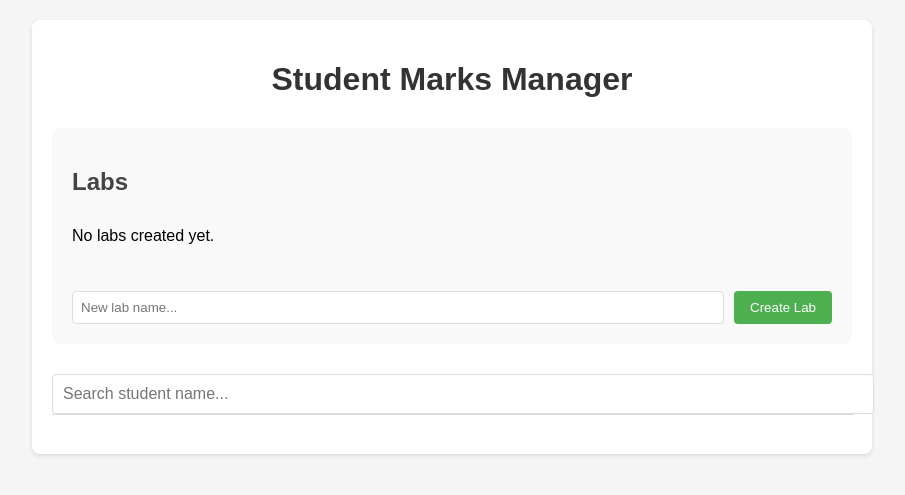
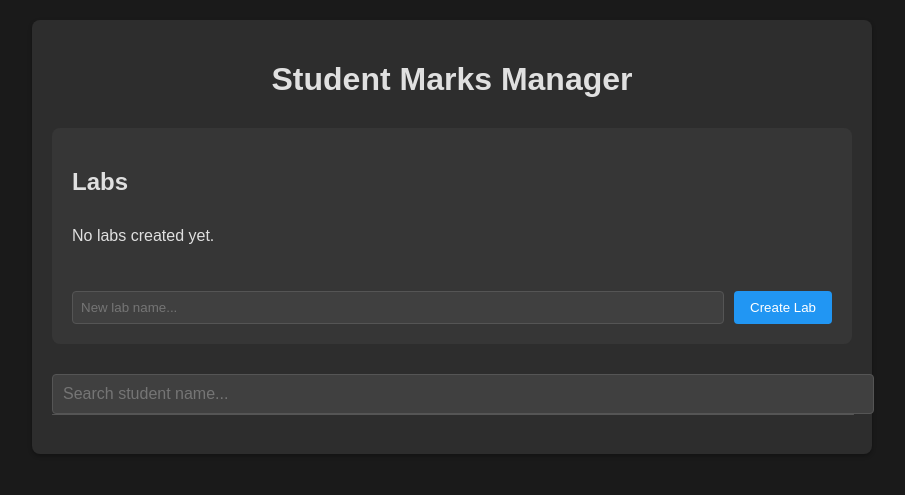
Before and after one commit to MohammadLab/student-marking-manager, a Flask app: page / in a window 1280 px wide. Shown: the top 495 px of the page, without its empty margins (188-1093 px from the left). Run offline with Flask 3, Linux system fonts and the light colour scheme; data that the repository does not hold is empty.

Commit message:
feat: Implement dark mode theme for application

```diff
--- a/static/style.css
+++ b/static/style.css
@@ -2,22 +2,23 @@ body {
     font-family: Arial, sans-serif;
     margin: 0;
     padding: 20px;
-    background-color: #f5f5f5;
+    background-color: #1a1a1a;
+    color: #e0e0e0;
 }
 
 .container {
     max-width: 800px;
     margin: 0 auto;
-    background-color: white;
+    background-color: #2d2d2d;
     padding: 20px;
     border-radius: 8px;
-    box-shadow: 0 2px 4px rgba(0, 0, 0, 0.1);
+    box-shadow: 0 2px 4px rgba(0, 0, 0, 0.3);
 }
 
 .labs-section {
     margin-bottom: 30px;
     padding: 20px;
-    background-color: #f9f9f9;
+    background-color: #363636;
     border-radius: 8px;
 }
 
@@ -39,12 +40,18 @@ body {
     align-items: center;
     justify-content: center;
     padding: 20px;
-    background-color: white;
-    border: 1px solid #ddd;
+    background-color: #404040;
+    border: 1px solid #555;
     border-radius: 4px;
     aspect-ratio: 1;
     text-align: center;
     word-break: break-word;
+    color: #e0e0e0;
+    transition: background-color 0.2s;
+}
+
+.lab-item:hover {
+    background-color: #505050;
 }
 
 .create-lab {
@@ -56,12 +63,14 @@ body {
 .create-lab input {
     flex: 1;
     padding: 8px;
-    border: 1px solid #ddd;
+    border: 1px solid #555;
     border-radius: 4px;
+    background-color: #404040;
+    color: #e0e0e0;
 }
 
 h1 {
-    color: #333;
+    color: #e0e0e0;
     text-align: center;
     margin-bottom: 30px;
 }
@@ -74,16 +83,18 @@ h1 {
 #studentSearch {
     width: 100%;
     padding: 10px;
-    border: 1px solid #ddd;
+    border: 1px solid #555;
     border-radius: 4px;
     font-size: 16px;
+    background-color: #404040;
+    color: #e0e0e0;
 }
 
 .search-results {
     position: absolute;
     width: 100%;
-    background: white;
-    border: 1px solid #ddd;
+    background: #2d2d2d;
+    border: 1px solid #555;
     border-top: none;
     border-radius: 0 0 4px 4px;
     max-height: 200px;
@@ -97,11 +108,11 @@ h1 {
 }
 
 .student-result:hover {
-    background-color: #f0f0f0;
+    background-color: #404040;
 }
 
 .marks-section {
-    background-color: #f9f9f9;
+    background-color: #363636;
     padding: 20px;
     border-radius: 4px;
     margin-top: 20px;
@@ -113,22 +124,25 @@ h1 {
     margin-bottom: 20px;
 }
 
-select, input[type="number"], button {
+select, input[type="number"] {
     padding: 8px;
-    border: 1px solid #ddd;
+    border: 1px solid #555;
     border-radius: 4px;
+    background-color: #404040;
+    color: #e0e0e0;
 }
 
 button {
-    background-color: #4CAF50;
+    background-color: #2196F3;
     color: white;
     border: none;
     cursor: pointer;
     padding: 8px 16px;
+    border-radius: 4px;
 }
 
 button:hover {
-    background-color: #45a049;
+    background-color: #1976D2;
 }
 
 .current-marks {
@@ -137,10 +151,10 @@ button:hover {
 
 .mark-row {
     padding: 8px;
-    border-bottom: 1px solid #eee;
+    border-bottom: 1px solid #404040;
 }
 
 h2, h3 {
-    color: #444;
+    color: #e0e0e0;
     margin-bottom: 15px;
 }
```
